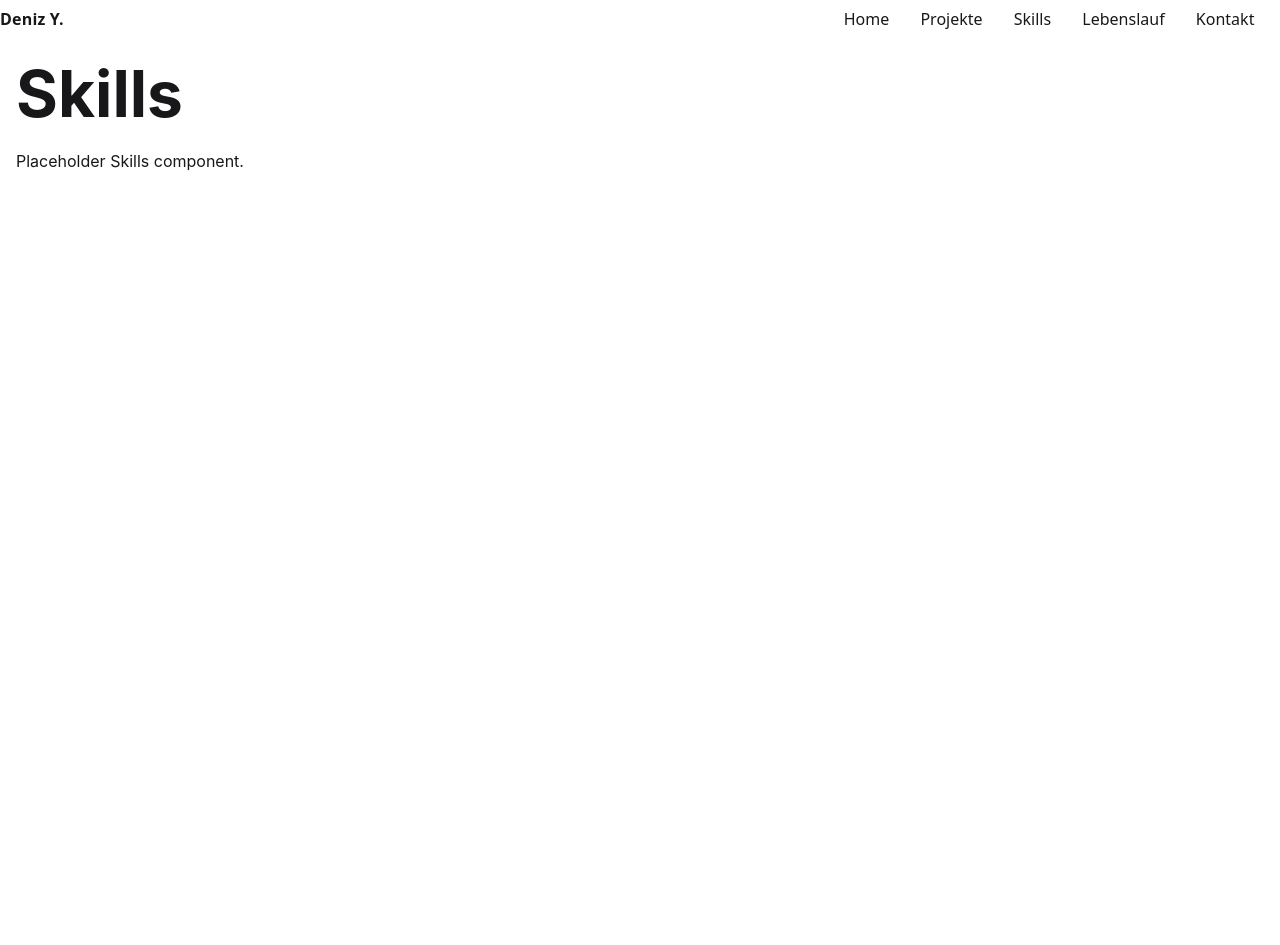
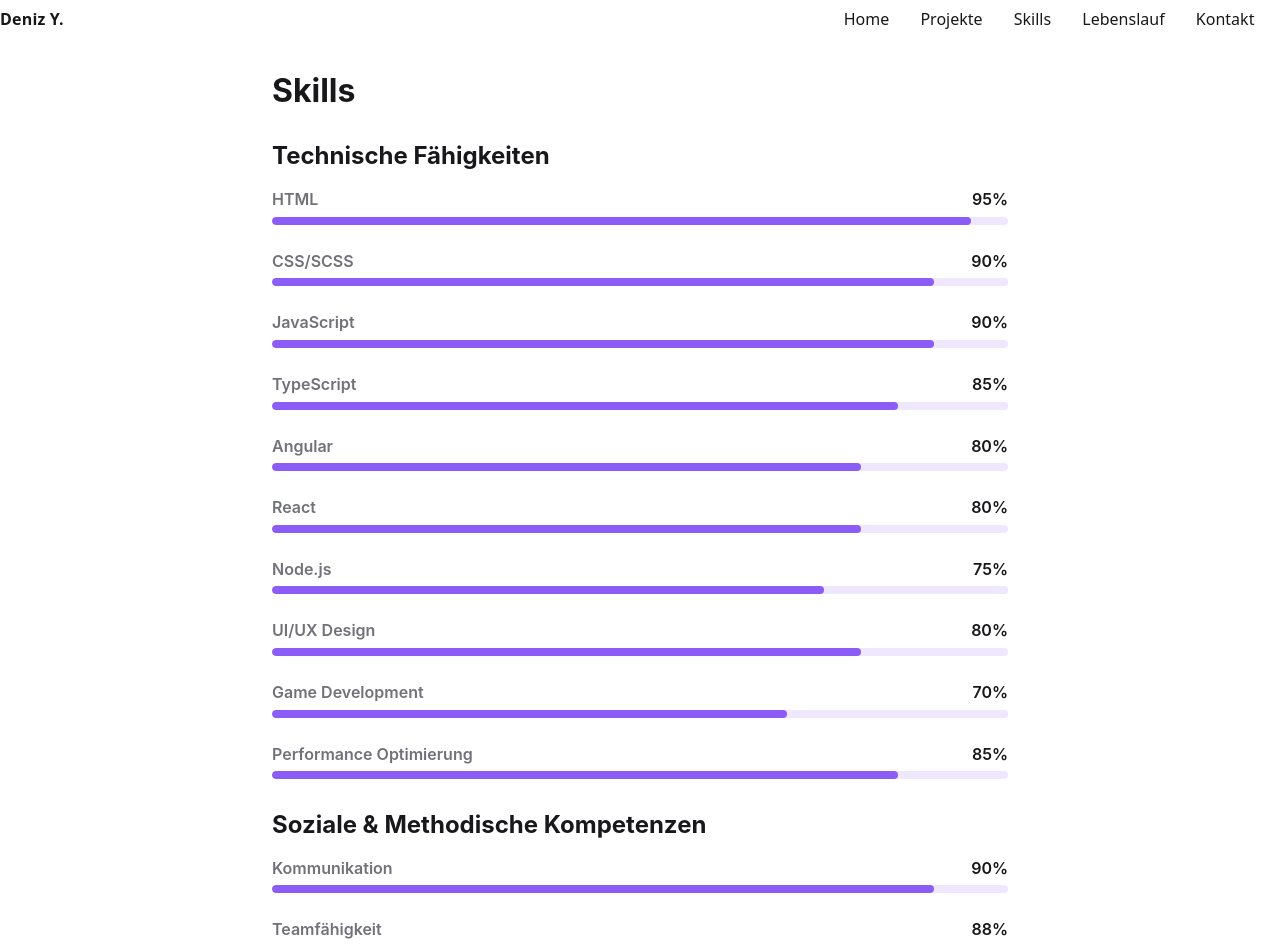
Before and after one commit to OGDeniz/deniz-portfolio, an Angular app: page /skills in a window 1280 px wide. Shown: the top 945 px of the page. Before the commit the page ends 800 px from the top, so only its background shows below. Built offline with nearby package versions, Linux system fonts and the light colour scheme.

Commit message:
feat: Refactor Projects and Skills components with enhanced structure, added project and skill data, and improved styling; update templates and stylesheets

```diff
--- /dev/null
+++ b/src/app/features/projects/projects.component.html
@@ -0,0 +1,22 @@
+<section class="projects-page container">
+  <h1>Projekte</h1>
+  <div class="projects-grid">
+    @for (project of projects; track project.title) {
+      <article class="project-card">
+        <img class="project-image" [src]="project.image" [alt]="project.title" />
+        <div class="project-content">
+          <h2>{{ project.title }}</h2>
+          <p>{{ project.description }}</p>
+          <ul class="tech-list">
+            @for (tech of project.technologies; track tech) {
+              <li>{{ tech }}</li>
+            }
+          </ul>
+          @if (project.link) {
+            <a class="project-link" [href]="project.link" target="_blank" rel="noopener">Live ansehen</a>
+          }
+        </div>
+      </article>
+    }
+  </div>
+</section>
--- /dev/null
+++ b/src/app/features/projects/projects.component.scss
@@ -0,0 +1,77 @@
+.projects-page {
+  padding: var(--space-lg) 0;
+
+  h1 {
+    font-size: 2rem;
+    margin-bottom: var(--space-md);
+    color: var(--clr-text);
+  }
+}
+
+.projects-grid {
+  display: grid;
+  gap: var(--space-md);
+  grid-template-columns: repeat(auto-fill, minmax(280px, 1fr));
+}
+
+.project-card {
+  background: color-mix(in srgb, var(--clr-primary) 5%, var(--clr-bg));
+  border-radius: var(--radius-md);
+  box-shadow: 0 4px 8px rgba(0, 0, 0, 0.15);
+  overflow: hidden;
+  display: flex;
+  flex-direction: column;
+  transition: transform var(--transition-base);
+
+  &:hover {
+    transform: translateY(-4px);
+  }
+
+  .project-image {
+    width: 100%;
+    aspect-ratio: 16/9;
+    object-fit: cover;
+  }
+
+  .project-content {
+    padding: var(--space-sm);
+
+    h2 {
+      font-size: 1.25rem;
+      margin-bottom: var(--space-xs);
+      color: var(--clr-text);
+    }
+
+    p {
+      color: var(--clr-text-muted);
+      margin-bottom: var(--space-sm);
+    }
+
+    .tech-list {
+      list-style: none;
+      padding: 0;
+      margin: 0 0 var(--space-sm) 0;
+      display: flex;
+      flex-wrap: wrap;
+      gap: var(--space-xs);
+
+      li {
+        background: color-mix(in srgb, var(--clr-secondary) 10%, transparent);
+        color: var(--clr-secondary);
+        padding: 0.25rem 0.5rem;
+        border-radius: var(--radius-sm);
+        font-size: 0.75rem;
+      }
+    }
+
+    .project-link {
+      color: var(--clr-primary);
+      text-decoration: none;
+      font-weight: 500;
+
+      &:hover {
+        color: var(--clr-secondary);
+      }
+    }
+  }
+}
--- a/src/app/features/projects/projects.component.ts
+++ b/src/app/features/projects/projects.component.ts
@@ -1,10 +1,43 @@
+// src/app/projects/projects.component.ts
 import { Component } from '@angular/core';
 
+interface Project {
+  title: string;
+  description: string;
+  technologies: string[];
+  image: string;
+  link?: string;
+}
 
 @Component({
   selector: 'app-projects',
   standalone: true,
-  template: '<section class="projects"><h1>Projects</h1><p>Placeholder Projects component.</p></section>',
-  styles: [`.projects{padding:1rem}`]
+  imports: [],
+  templateUrl: './projects.component.html',
+  styleUrl: './projects.component.scss'
 })
-export class ProjectsComponent {}
+export class ProjectsComponent {
+  projects: Project[] = [
+    {
+      title: 'Portfolio Website',
+      description: 'Ihre eigene Website mit Angular, die Sie gerade aufbauen.',
+      technologies: ['Angular', 'TypeScript', 'SCSS'],
+      image: '/public/projects/portfolio.png', // Pfad im public-Verzeichnis
+      link: 'https://example.com'
+    },
+    {
+      title: 'Game Demo',
+      description: 'Kleines 2D‑Spiel als Lernprojekt.',
+      technologies: ['Unity', 'C#'],
+      image: '/public/projects/game-demo.jpg',
+      link: 'https://example.com'
+    },
+    {
+      title: 'Web‑API Service',
+      description: 'Backend‑Service mit Node.js für Datenverarbeitung.',
+      technologies: ['Node.js', 'Express', 'MongoDB'],
+      image: '/public/projects/api-service.png'
+      // optional kein Link
+    }
+  ];
+}
--- /dev/null
+++ b/src/app/features/skills/skills.component.html
@@ -0,0 +1,49 @@
+<section class="skills-page">
+  <h1>Skills</h1>
+
+  <!-- Technische Skills -->
+  <h2>Technische Fähigkeiten</h2>
+  <ul>
+    @for (skill of technicalSkills; track skill.name) {
+      <li class="skill-item">
+        <div class="skill-header">
+          <span class="skill-name">{{ skill.name }}</span>
+          <span class="skill-value">{{ skill.level }}%</span>
+        </div>
+        <div class="skill-bar">
+          <div
+            class="skill-progress"
+            [style.width.%]="skill.level"
+            role="progressbar"
+            aria-valuemin="0"
+            aria-valuemax="100"
+            aria-valuenow="{{ skill.level }}"
+          ></div>
+        </div>
+      </li>
+    }
+  </ul>
+
+  <!-- Soft Skills -->
+  <h2>Soziale & Methodische Kompetenzen</h2>
+  <ul>
+    @for (skill of softSkills; track skill.name) {
+      <li class="skill-item">
+        <div class="skill-header">
+          <span class="skill-name">{{ skill.name }}</span>
+          <span class="skill-value">{{ skill.level }}%</span>
+        </div>
+        <div class="skill-bar">
+          <div
+            class="skill-progress"
+            [style.width.%]="skill.level"
+            role="progressbar"
+            aria-valuemin="0"
+            aria-valuemax="100"
+            aria-valuenow="{{ skill.level }}"
+          ></div>
+        </div>
+      </li>
+    }
+  </ul>
+</section>
--- /dev/null
+++ b/src/app/features/skills/skills.component.scss
@@ -0,0 +1,62 @@
+.skills-page {
+  max-width: 800px;
+  margin: 0 auto;
+  padding: 2rem;
+
+  h1 {
+    font-size: 2rem;
+    margin-bottom: 1rem;
+    color: var(--clr-text);
+  }
+
+  h2 {
+    font-size: 1.5rem;
+    margin-top: 2rem;
+    margin-bottom: 1rem;
+    color: var(--clr-text);
+  }
+
+
+  ul {
+    list-style: none;
+    padding: 0;
+    margin: 0;
+  }
+
+  .skill-item {
+    margin-bottom: 1.5rem;
+  }
+
+    .skill-header {
+    display: flex;
+    justify-content: space-between;
+    align-items: center;
+    margin-bottom: 0.25rem;
+  }
+
+  .skill-name {
+    font-weight: 600;
+
+    color: var(--clr-text-muted);
+  }
+
+
+  .skill-value {
+    font-weight: 600;
+    color: var(--clr-text);
+  }
+
+  .skill-bar {
+    background: color-mix(in srgb, var(--clr-primary) 15%, transparent);
+    border-radius: 0.25rem;
+    height: 0.5rem;
+    overflow: hidden;
+  }
+
+  .skill-progress {
+    background: var(--clr-primary);
+    height: 100%;
+    border-radius: 0.25rem;
+    transition: width 0.5s ease;
+  }
+}
--- a/src/app/features/skills/skills.component.ts
+++ b/src/app/features/skills/skills.component.ts
@@ -3,12 +3,32 @@ import { Component } from '@angular/core';
 @Component({
   selector: 'app-skills',
   standalone: true,
-  template: `
-    <section class="skills">
-      <h1>Skills</h1>
-      <p>Placeholder Skills component.</p>
-    </section>
-  `,
-  styles: [`.skills{padding:1rem}`]
+  imports: [],
+  templateUrl: './skills.component.html',
+  styleUrls: ['./skills.component.scss']
 })
-export class SkillsComponent {}
+export class SkillsComponent {
+  // Liste Ihrer Skills; Werte sind Prozentangaben (0–100)
+  technicalSkills = [
+    { name: 'HTML', level: 95 },
+    { name: 'CSS/SCSS', level: 90 },
+    { name: 'JavaScript', level: 90 },
+    { name: 'TypeScript', level: 85 },
+    { name: 'Angular', level: 80 },
+    { name: 'React', level: 80 },
+    { name: 'Node.js', level: 75 },
+    { name: 'UI/UX Design', level: 80 },
+    { name: 'Game Development', level: 70 },
+    { name: 'Performance Optimierung', level: 85 }
+  ];
+
+  softSkills = [
+    { name: 'Kommunikation', level: 90 },
+    { name: 'Teamfähigkeit', level: 88 },
+    { name: 'Problemlösung', level: 85 },
+    { name: 'Kreativität', level: 83 },
+    { name: 'Organisation & Zeitmanagement', level: 80 },
+    { name: 'Eigenverantwortung', level: 90 },
+    { name: 'Empathie', level: 80 }
+  ];
+}
```
Also changed, not shown: src/app/features/projects/projects.ts (deleted, +0 -9 lines), 1 other file (tests, documents, lock files or other folders).
